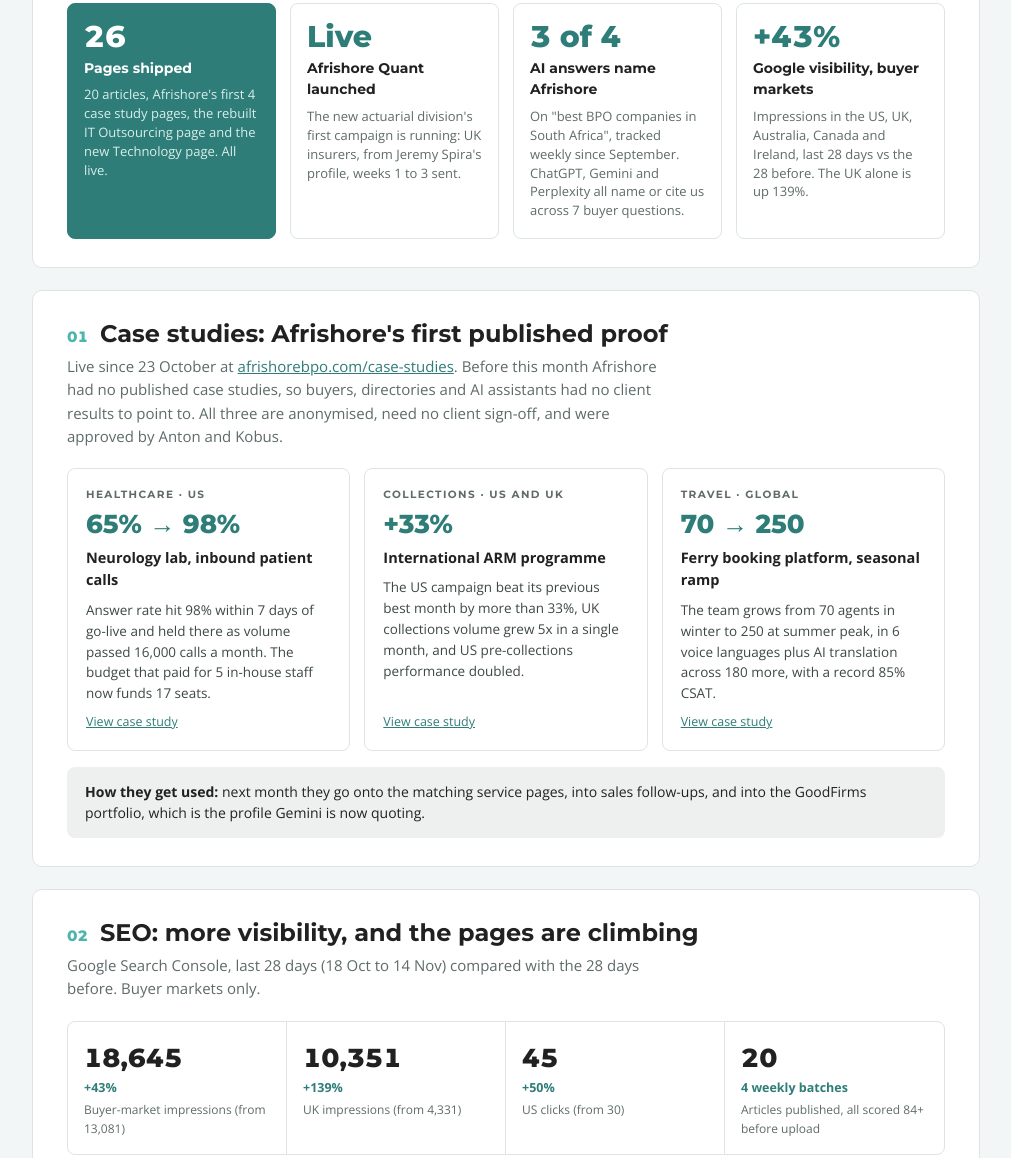
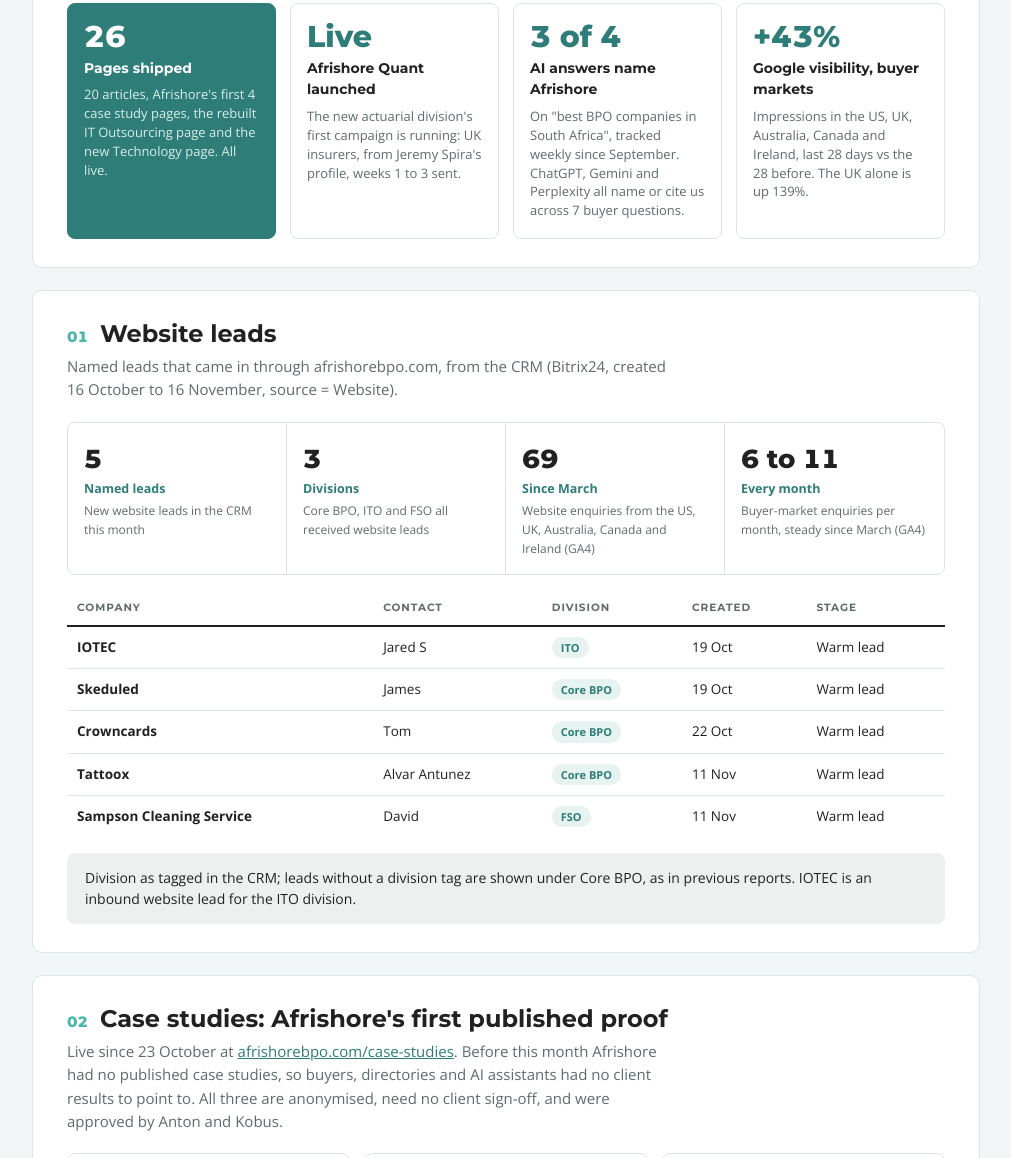
Before and after one commit to dannyschaffer/November-Report-afs, a plain HTML site: page index.html in a window 1280 px wide. Shown: the part 664-1822 px from the top of the page, without its empty margins (134-1145 px from the left). Drawn offline with nearby package versions, Linux system fonts and the light colour scheme.

Commit message:
Restore website leads section

```diff
--- a/index.html
+++ b/index.html
@@ -152,7 +152,7 @@ footer { text-align: center; font-size: 12px; color: var(--muted); padding-botto
 <main>
 <div class="wrap">
 
-<div class="part"><div class="pl">Part 1</div><h2>Where we are</h2><p>What marketing shipped between 16 October and 16 November, and what it is already producing on Google and in AI answers.</p></div>
+<div class="part"><div class="pl">Part 1</div><h2>Where we are</h2><p>What marketing shipped between 16 October and 16 November, the leads that came through the website, and what the work is producing on Google and in AI answers.</p></div>
 
 <!-- 0 HEADLINES -->
 <section class="card" aria-labelledby="h0">
@@ -182,9 +182,34 @@ footer { text-align: center; font-size: 12px; color: var(--muted); padding-botto
   </div>
 </section>
 
+<!-- LEADS -->
+<section class="card" aria-labelledby="hl">
+  <div class="sec-head"><span class="sec-num">01</span><h2 id="hl">Website leads</h2></div>
+  <p class="sec-sub">Named leads that came in through afrishorebpo.com, from the CRM (Bitrix24, created 16 October to 16 November, source = Website).</p>
+  <div class="stats">
+    <div class="stat"><div class="n">5</div><div class="d">Named leads</div><div class="l">New website leads in the CRM this month</div></div>
+    <div class="stat"><div class="n">3</div><div class="d">Divisions</div><div class="l">Core BPO, ITO and FSO all received website leads</div></div>
+    <div class="stat"><div class="n">69</div><div class="d">Since March</div><div class="l">Website enquiries from the US, UK, Australia, Canada and Ireland (GA4)</div></div>
+    <div class="stat"><div class="n">6 to 11</div><div class="d">Every month</div><div class="l">Buyer-market enquiries per month, steady since March (GA4)</div></div>
+  </div>
+  <div class="tbl" style="margin-top:16px">
+    <table>
+      <thead><tr><th>Company</th><th>Contact</th><th>Division</th><th>Created</th><th>Stage</th></tr></thead>
+      <tbody>
+        <tr><td><strong>IOTEC</strong></td><td>Jared S</td><td><span class="chip">ITO</span></td><td class="num">19 Oct</td><td>Warm lead</td></tr>
+        <tr><td><strong>Skeduled</strong></td><td>James</td><td><span class="chip">Core BPO</span></td><td class="num">19 Oct</td><td>Warm lead</td></tr>
+        <tr><td><strong>Crowncards</strong></td><td>Tom</td><td><span class="chip">Core BPO</span></td><td class="num">22 Oct</td><td>Warm lead</td></tr>
+        <tr><td><strong>Tattoox</strong></td><td>Alvar Antunez</td><td><span class="chip">Core BPO</span></td><td class="num">11 Nov</td><td>Warm lead</td></tr>
+        <tr><td><strong>Sampson Cleaning Service</strong></td><td>David</td><td><span class="chip">FSO</span></td><td class="num">11 Nov</td><td>Warm lead</td></tr>
+      </tbody>
+    </table>
+  </div>
+  <div class="note ink">Division as tagged in the CRM; leads without a division tag are shown under Core BPO, as in previous reports. IOTEC is an inbound website lead for the ITO division.</div>
+</section>
+
 <!-- 2 CASE STUDIES -->
 <section class="card" aria-labelledby="h2">
-  <div class="sec-head"><span class="sec-num">01</span><h2 id="h2">Case studies: Afrishore's first published proof</h2></div>
+  <div class="sec-head"><span class="sec-num">02</span><h2 id="h2">Case studies: Afrishore's first published proof</h2></div>
   <p class="sec-sub">Live since 23 October at <a href="https://afrishorebpo.com/case-studies/">afrishorebpo.com/case-studies</a>. Before this month Afrishore had no published case studies, so buyers, directories and AI assistants had no client results to point to. All three are anonymised, need no client sign-off, and were approved by Anton and Kobus.</p>
   <div class="cases">
     <article class="case">
@@ -214,7 +239,7 @@ footer { text-align: center; font-size: 12px; color: var(--muted); padding-botto
 
 <!-- 3 SEO -->
 <section class="card" aria-labelledby="h3">
-  <div class="sec-head"><span class="sec-num">02</span><h2 id="h3">SEO: more visibility, and the pages are climbing</h2></div>
+  <div class="sec-head"><span class="sec-num">03</span><h2 id="h3">SEO: more visibility, and the pages are climbing</h2></div>
   <p class="sec-sub">Google Search Console, last 28 days (18 Oct to 14 Nov) compared with the 28 days before. Buyer markets only.</p>
   <div class="stats">
     <div class="stat"><div class="n">18,645</div><div class="d">+43%</div><div class="l">Buyer-market impressions (from 13,081)</div></div>
@@ -275,7 +300,7 @@ footer { text-align: center; font-size: 12px; color: var(--muted); padding-botto
         <li><strong>Customer service outsourcing companies (UK):</strong> impressions nearly tripled, 1,521 to 4,382. This is the UK buyer cluster we refreshed on 10 November.</li>
         <li><strong>Hospitality outsourcing</strong> (new, 21 Oct): 373 buyer impressions in its first weeks.</li>
         <li><strong>After-hours call center outsourcing:</strong> 4 to 253 impressions.</li>
-        <li><strong>SA vs Philippines</strong> is now a top-4 result in the UK, and AI assistants cite it (section 03).</li>
+        <li><strong>SA vs Philippines</strong> is now a top-4 result in the UK, and AI assistants cite it (section 04).</li>
       </ul>
     </div>
     <div>
@@ -287,7 +312,7 @@ footer { text-align: center; font-size: 12px; color: var(--muted); padding-botto
 
 <!-- 4 GEO -->
 <section class="card" aria-labelledby="h4">
-  <div class="sec-head"><span class="sec-num">03</span><h2 id="h4">AI visibility (GEO): what ChatGPT, Gemini and Perplexity say about us</h2></div>
+  <div class="sec-head"><span class="sec-num">04</span><h2 id="h4">AI visibility (GEO): what ChatGPT, Gemini and Perplexity say about us</h2></div>
   <p class="sec-sub">We ran real buyer questions through ChatGPT, Gemini, Perplexity, Google AI Overviews and Google AI Mode with MentionScout (about 100 answers this month) and read every answer and citation.</p>
 
   <blockquote>"<strong>Afrishore BPO:</strong> Frequently utilized by US and UK firms for customer service, financial operations, and debt collection, Afrishore provides an owner-led, dedicated team model that suits businesses wanting direct oversight and shorter decision loops."
@@ -315,7 +340,7 @@ footer { text-align: center; font-size: 12px; color: var(--muted); padding-botto
 
 <!-- 5 DIVISIONS -->
 <section class="card" aria-labelledby="h5">
-  <div class="sec-head"><span class="sec-num">04</span><h2 id="h5">Marketing work by division</h2></div>
+  <div class="sec-head"><span class="sec-num">05</span><h2 id="h5">Marketing work by division</h2></div>
   <p class="sec-sub">What each division got from marketing this month.</p>
   <div class="tbl">
     <table>
@@ -334,7 +359,7 @@ footer { text-align: center; font-size: 12px; color: var(--muted); padding-botto
 
 <!-- DESTINATION -->
 <section class="card" aria-labelledby="hd">
-  <div class="sec-head"><span class="sec-num">05</span><h2 id="hd">The five buyer questions that matter most</h2></div>
+  <div class="sec-head"><span class="sec-num">06</span><h2 id="hd">The five buyer questions that matter most</h2></div>
   <p class="sec-sub">Chosen from real demand: the biggest groups of searches that found Afrishore in the US, UK, Australia, Canada and Ireland over the last 90 days. AI results from MentionScout on 16 November, asked from the US across ChatGPT, Gemini, Perplexity, Google AI Overviews and Google AI Mode. These questions are now tracked monthly, so every report shows the same scoreboard.</p>
   <div class="tbl">
     <table>
@@ -355,7 +380,7 @@ footer { text-align: center; font-size: 12px; color: var(--muted); padding-botto
 
 <!-- 6 PLAN -->
 <section class="card" aria-labelledby="h6">
-  <div class="sec-head"><span class="sec-num">06</span><h2 id="h6">The plan, 17 November to 15 December</h2></div>
+  <div class="sec-head"><span class="sec-num">07</span><h2 id="h6">The plan, 17 November to 15 December</h2></div>
   <p class="sec-sub">One goal: turn this month's visibility into page-1 rankings, AI recommendations and meetings. Google and AI assistants already read and rank our content. What they still need is outside proof (directory listings, mentions and links), and consistent facts about the company.</p>
   <div class="plan">
     <div class="step"><div class="k"></div><div>
```
